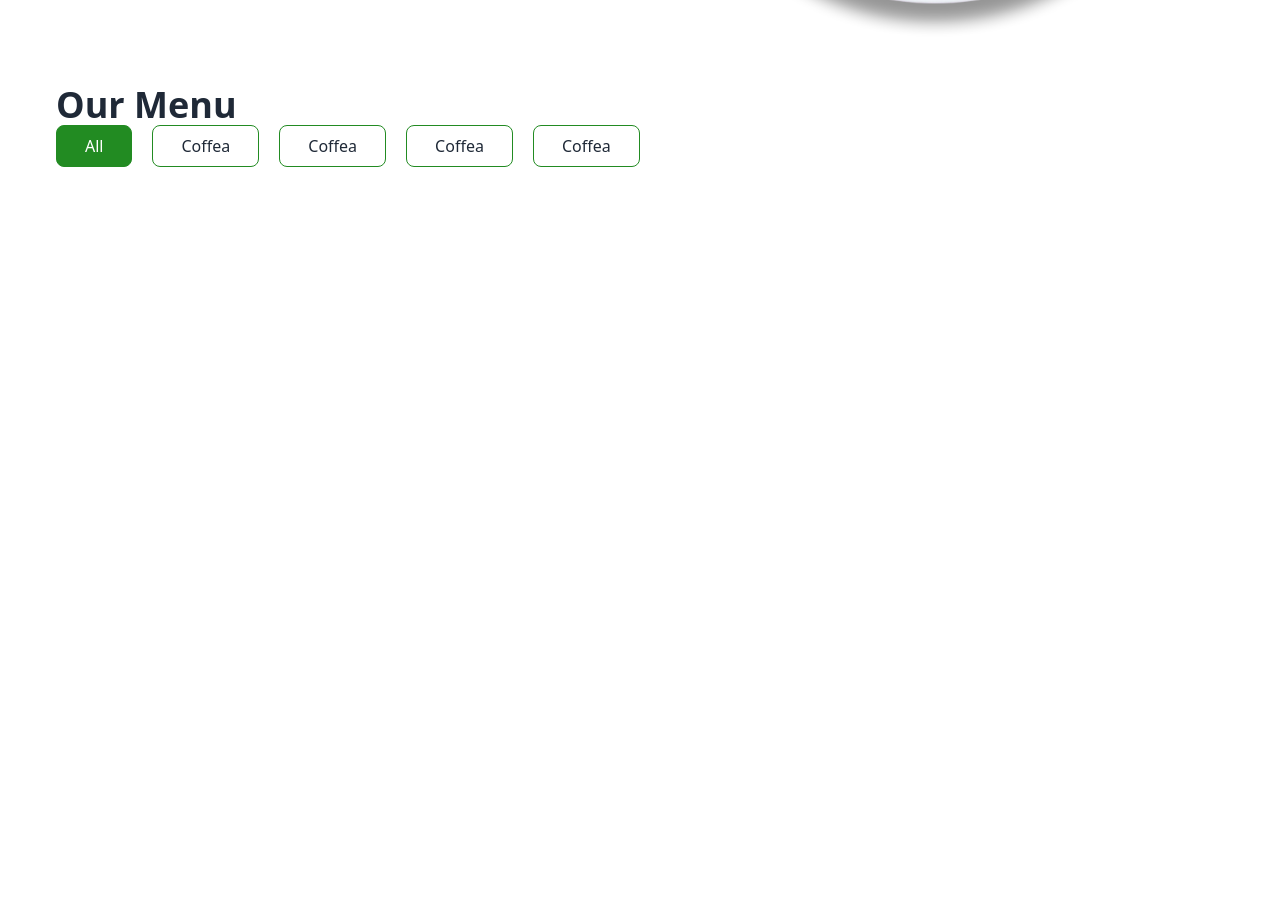
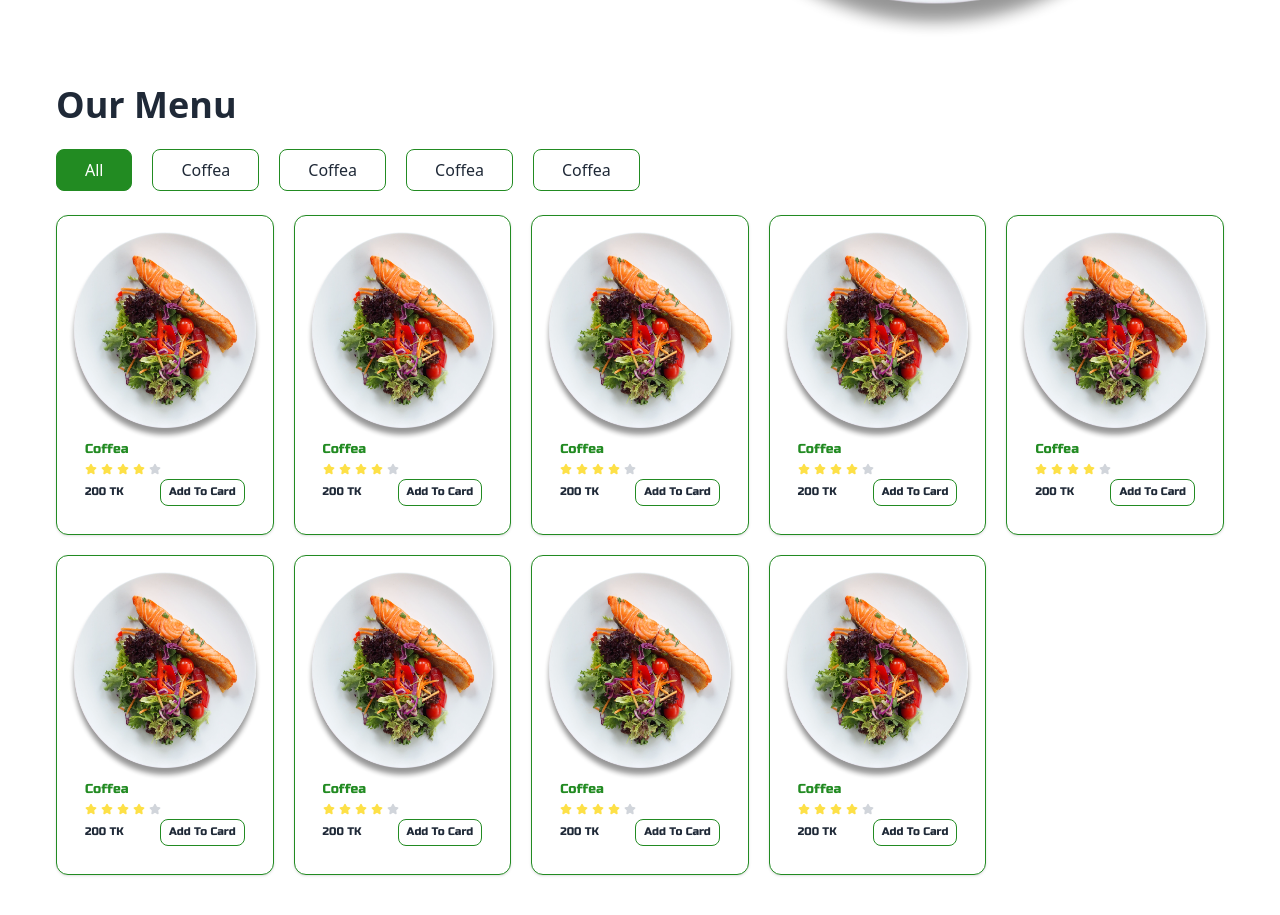
Before and after one commit to Bokhtiar/ssl-food-order.com, a React (Create React App) app: page / in a window 1280 px wide. Shown: the part 613-1528 px from the top of the page. Before the commit the page ends 828 px from the top, so only its background shows below. Built offline with nearby package versions, Linux system fonts and the light colour scheme.

Commit message:
product section done

```diff
--- /dev/null
+++ b/src/components/product/index.jsx
@@ -0,0 +1,49 @@
+import { Link } from 'react-router-dom'
+
+import { Images } from "../../utils/images"
+
+export const Product = (props) => {
+
+
+    return <>
+        {/* https://www.youtube.com/watch?v=H8OjG7ChqoE&ab_channel=ThapaTechnical */}
+        <div className='shadow rounded-xl relative bg-white border border-primary py-4 px-3'>
+            <img src={Images.Banner} style={{ width: "100%" }} className='mx-auto h-52' alt="" />
+            <div className='px-4  '>
+                <h3 className=' font-heading md:text-[13px] text-[11px] text-primary'><Link to={`/product/show/${props.product_id}`}>{props.title}</Link></h3>
+
+                <div className="flex items-center space-x-1 md:py-1 py-2">
+                    <svg className="w-3 h-3 text-yellow-300" aria-hidden="true" xmlns="http://www.w3.org/2000/svg" fill="currentColor" viewBox="0 0 22 20">
+                        <path d="M20.924 7.625a1.523 1.523 0 0 0-1.238-1.044l-5.051-.734-2.259-4.577a1.534 1.534 0 0 0-2.752 0L7.365 5.847l-5.051.734A1.535 1.535 0 0 0 1.463 9.2l3.656 3.563-.863 5.031a1.532 1.532 0 0 0 2.226 1.616L11 17.033l4.518 2.375a1.534 1.534 0 0 0 2.226-1.617l-.863-5.03L20.537 9.2a1.523 1.523 0 0 0 .387-1.575Z" />
+                    </svg>
+                    <svg className="w-3 h-3 text-yellow-300" aria-hidden="true" xmlns="http://www.w3.org/2000/svg" fill="currentColor" viewBox="0 0 22 20">
+                        <path d="M20.924 7.625a1.523 1.523 0 0 0-1.238-1.044l-5.051-.734-2.259-4.577a1.534 1.534 0 0 0-2.752 0L7.365 5.847l-5.051.734A1.535 1.535 0 0 0 1.463 9.2l3.656 3.563-.863 5.031a1.532 1.532 0 0 0 2.226 1.616L11 17.033l4.518 2.375a1.534 1.534 0 0 0 2.226-1.617l-.863-5.03L20.537 9.2a1.523 1.523 0 0 0 .387-1.575Z" />
+                    </svg>
+                    <svg className="w-3 h-3 text-yellow-300" aria-hidden="true" xmlns="http://www.w3.org/2000/svg" fill="currentColor" viewBox="0 0 22 20">
+                        <path d="M20.924 7.625a1.523 1.523 0 0 0-1.238-1.044l-5.051-.734-2.259-4.577a1.534 1.534 0 0 0-2.752 0L7.365 5.847l-5.051.734A1.535 1.535 0 0 0 1.463 9.2l3.656 3.563-.863 5.031a1.532 1.532 0 0 0 2.226 1.616L11 17.033l4.518 2.375a1.534 1.534 0 0 0 2.226-1.617l-.863-5.03L20.537 9.2a1.523 1.523 0 0 0 .387-1.575Z" />
+                    </svg>
+                    <svg className="w-3 h-3 text-yellow-300" aria-hidden="true" xmlns="http://www.w3.org/2000/svg" fill="currentColor" viewBox="0 0 22 20">
+                        <path d="M20.924 7.625a1.523 1.523 0 0 0-1.238-1.044l-5.051-.734-2.259-4.577a1.534 1.534 0 0 0-2.752 0L7.365 5.847l-5.051.734A1.535 1.535 0 0 0 1.463 9.2l3.656 3.563-.863 5.031a1.532 1.532 0 0 0 2.226 1.616L11 17.033l4.518 2.375a1.534 1.534 0 0 0 2.226-1.617l-.863-5.03L20.537 9.2a1.523 1.523 0 0 0 .387-1.575Z" />
+                    </svg>
+                    <svg className="w-3 h-3 text-gray-300 dark:text-gray-500" aria-hidden="true" xmlns="http://www.w3.org/2000/svg" fill="currentColor" viewBox="0 0 22 20">
+                        <path d="M20.924 7.625a1.523 1.523 0 0 0-1.238-1.044l-5.051-.734-2.259-4.577a1.534 1.534 0 0 0-2.752 0L7.365 5.847l-5.051.734A1.535 1.535 0 0 0 1.463 9.2l3.656 3.563-.863 5.031a1.532 1.532 0 0 0 2.226 1.616L11 17.033l4.518 2.375a1.534 1.534 0 0 0 2.226-1.617l-.863-5.03L20.537 9.2a1.523 1.523 0 0 0 .387-1.575Z" />
+                    </svg>
+                </div>
+
+                <div className='flex items-center justify-between mb-3'>
+                    <h3 className=' font-heading md:text-[11px] text-[8px]'>{props.price} TK</h3>
+                    <span className=' border rounded-lg px-2 font-heading md:text-[11px] md: text-[8px] py-1 border-primary'>Add To Card</span>
+                </div>
+
+                {/* love */}
+                {/* <p onClick={() => handleAddToCart(product2)} className='absolute right-0 inset-y-0 p-3'>
+                    {
+                        props.love === "true" ? <img src={Images.Love} className='h-6 w-6' alt="" /> : <span class=" text-gray-500 material-symbols-outlined">
+                            favorite
+                        </span>
+                    }
+                </p> */}
+            </div>
+        </div>
+    </>
+}
--- a/src/pages/home/index.jsx
+++ b/src/pages/home/index.jsx
@@ -2,6 +2,7 @@
 import { Images } from "../../utils/images"
 import { PrimaryButton, SecButton } from "../../components/button"
 import { SectionHeading } from "../../components/heading"
+import { Product } from "../../components/product"
 
 export const Home = () => {
     return <>
@@ -27,7 +28,7 @@
                 {/* heading */}
                 <SectionHeading title="Our Menu"></SectionHeading>
                 {/* category */}
-                <div className="flex items-center gap-5">
+                <div className="flex items-center gap-5 my-6">
                     <span className=" border border-primary px-7 rounded-lg py-2 bg-primary text-white">All</span>
                     <span className=" border border-primary px-7 rounded-lg py-2 hover:bg-primary hover:text-white">Coffea</span>
                     <span className=" border border-primary px-7 rounded-lg py-2 hover:bg-primary hover:text-white">Coffea</span>
@@ -35,6 +36,17 @@
                     <span className=" border border-primary px-7 rounded-lg py-2 hover:bg-primary hover:text-white">Coffea</span>
                 </div>
                 {/* category ways product */}
+                <div className=" grid grid-cols-2 md:grid-cols-5 gap-5">
+                    <Product price="200" title="Coffea"></Product>
+                    <Product price="200" title="Coffea"></Product>
+                    <Product price="200" title="Coffea"></Product>
+                    <Product price="200" title="Coffea"></Product>
+                    <Product price="200" title="Coffea"></Product>
+                    <Product price="200" title="Coffea"></Product>
+                    <Product price="200" title="Coffea"></Product>
+                    <Product price="200" title="Coffea"></Product>
+                    <Product price="200" title="Coffea"></Product>
+                </div>
 
             </div>
         </section>
```
